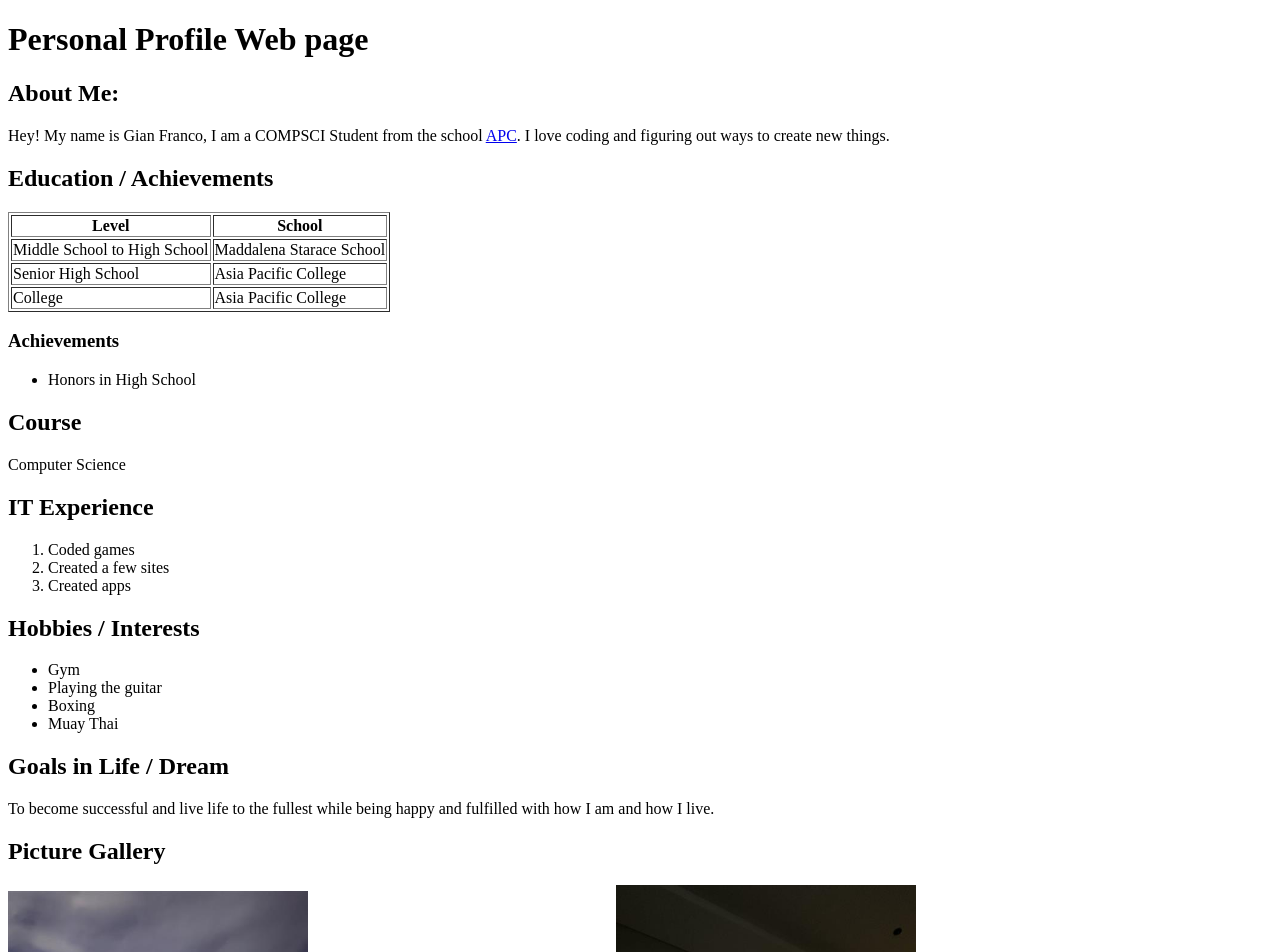
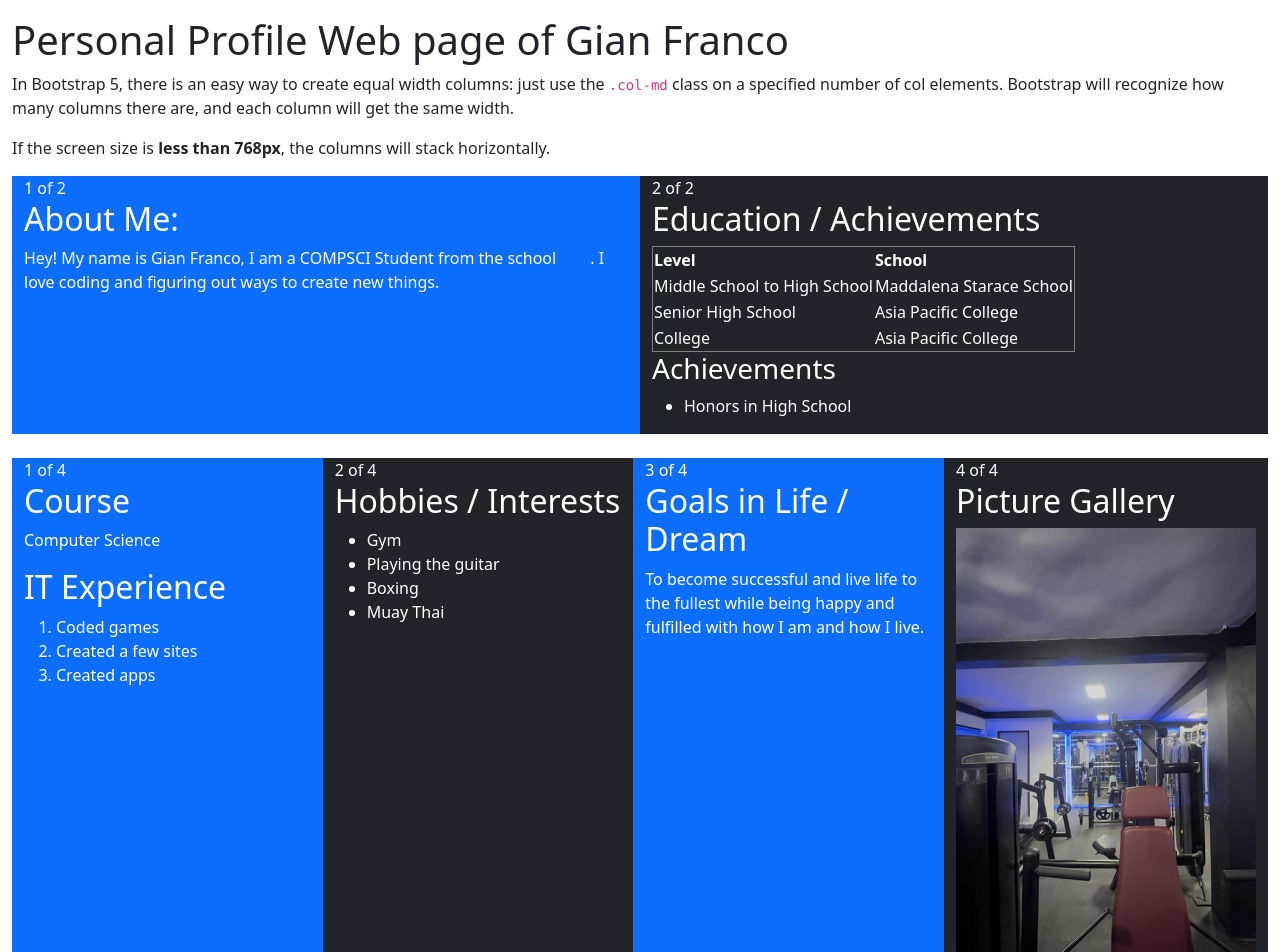
Before and after one commit to apcgafranco/webprog-CS251_IT253-html-lessons, a plain HTML site: page introduction/index.html in a window 1280 px wide. Shown: the top 952 px of the page. Drawn offline with nearby package versions, Linux system fonts and the light colour scheme.

Commit message:
added bootstrap examples from W3 Schools

```diff
--- a/introduction/index.html
+++ b/introduction/index.html
@@ -1,23 +1,27 @@
 <!DOCTYPE html>
 <html>
 <head>
-  <meta charset="UTF-8">
   <title>Introduction - Franco, Gian Luis</title>
-  <link rel="stylesheet" href="style.css">
+  <meta charset="utf-8">
+  <meta name="viewport" content="width=device-width, initial-scale=1">
+  <link href="https://cdn.jsdelivr.net/npm/bootstrap@5.3.8/dist/css/bootstrap.min.css" rel="stylesheet">
+  <script src="https://cdn.jsdelivr.net/npm/bootstrap@5.3.8/dist/js/bootstrap.bundle.min.js"></script>
 </head>
 
 <body>
   <div id="page">
 
-<h1>Personal Profile Web page </h1>
-
-<div id="aboutme" class="section">
+    <div class="container-fluid mt-3">
+  <h1>Personal Profile Web page of Gian Franco </h1>
+  <p>In Bootstrap 5, there is an easy way to create equal width columns: just use the <code>.col-md</code> class on a specified number of col elements. Bootstrap will recognize how many columns there are, and each column will get the same width.</p>
+  <p>If the screen size is <strong>less than 768px</strong>, the columns will stack horizontally.</p>
+  <div class="container-fluid">
+    <div class="row">
+      <div class="col-md bg-primary text-white">1 of 2
           <h2>About Me:</h2>
           <p>Hey! My name is <span class="highlight">Gian Franco</span>, I am a COMPSCI Student from the school <a href="https://www.apc.edu.ph" target="_blank"> APC</a>. I love coding and figuring out ways to create new things.</p>
-
       </div>
-
-    <div class="section">
+      <div class="col-md bg-dark text-white">2 of 2
               <h2>Education / Achievements</h2>
       <table border="1">
 
@@ -46,13 +50,15 @@
         <li>Honors in High School</li>
       </ul>
       </div>
+    </div>
+  </div>
+  <br>
 
-    <div class="section">
+  <div class="container-fluid">
+    <div class="row">
+      <div class="col-md bg-primary text-white">1 of 4
       <h2>Course</h2>
       <p>Computer Science</p>
-    </div>
-
-    <div class="section">
       <h2>IT Experience</h2>
       <ol>
         <li>Coded games</li>
@@ -60,8 +66,7 @@
         <li>Created apps</li>
       </ol>
       </div>
-
-    <div class="section">
+      <div class="col-md bg-dark text-white">2 of 4
       <h2>Hobbies / Interests</h2>
       <ul>
         <li>Gym</li>
@@ -70,18 +75,19 @@
         <li>Muay Thai</li>
       </ul>
       </div>
-
-    <div class="section">
+      <div class="col-md bg-primary text-white">3 of 4
       <h2>Goals in Life / Dream</h2>
       <p>To become successful and live life to the fullest while being happy and fulfilled with how I am and how I live.</p>
       </div>
-
-<div class="section">
+      <div class="col-md bg-dark text-white">4 of 4
       <h2>Picture Gallery</h2>
       <img src="gym.jpeg" alt="Me at the gym" width="300">
       <img src="movie.jpeg" alt="In the Movies" width="300">
       <img src="music.jpeg" alt="Listening to Music" width="300">
       </div>
+    </div>
+  </div>
+</div>
 
   </div>
 </body>
```
Lines whose indentation alone changed are shown as unchanged.
